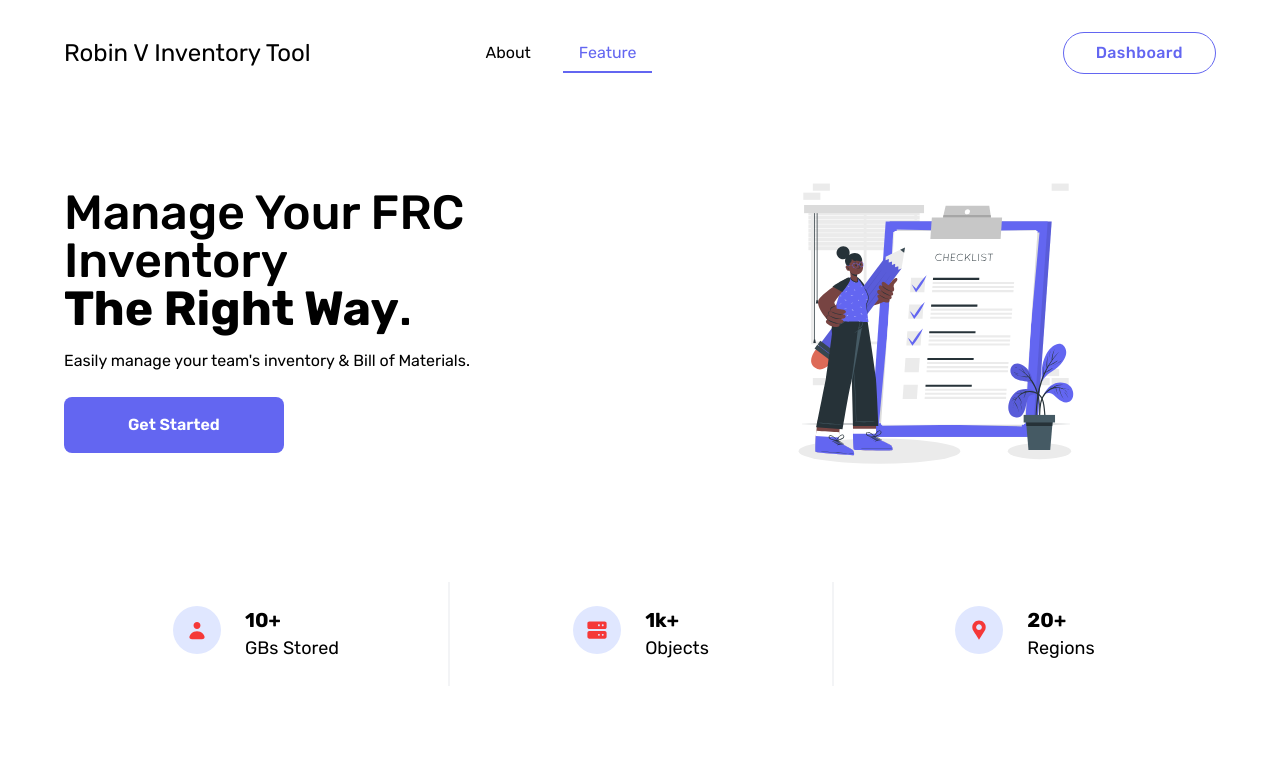
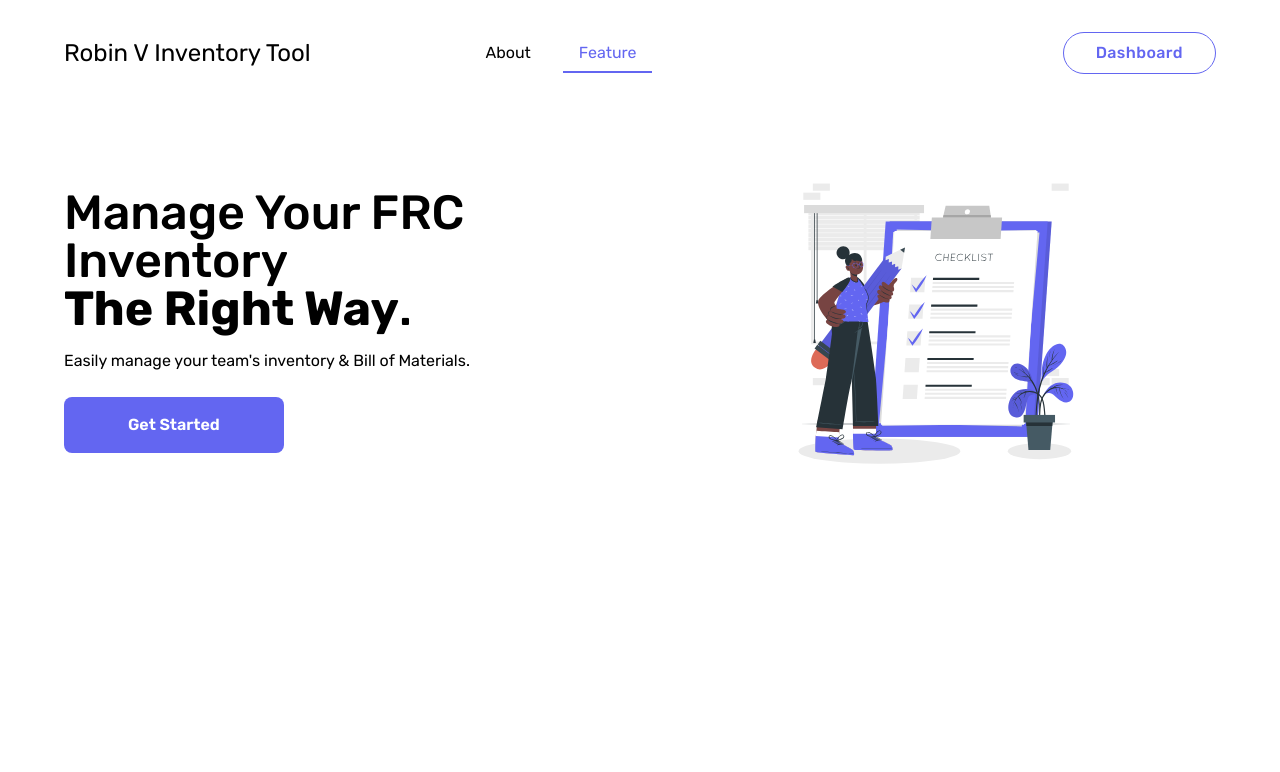
Before and after one commit to dstarner/frcbom.com, a Next.js app: page / in a window 1280 px wide. Shown: the top 772 px of the page. Built offline with nearby package versions, Linux system fonts and the light colour scheme.

Commit message:
decent first attempt

```diff
--- a/components/Hero.js
+++ b/components/Hero.js
@@ -3,21 +3,21 @@ import Image from "next/image";
 import ButtonPrimary from "./misc/ButtonPrimary";
 const Hero = ({
   listUser = [
-    {
-      name: "GBs Stored",
-      number: "10",
-      icon: "/assets/Icon/heroicons_sm-user.svg",
-    },
-    {
-      name: "Objects",
-      number: "1k",
-      icon: "/assets/Icon/bx_bxs-server.svg",
-    },
-    {
-      name: "Regions",
-      number: "20",
-      icon: "/assets/Icon/gridicons_location.svg",
-    },
+    // {
+    //   name: "GBs Stored",
+    //   number: "10",
+    //   icon: "/assets/Icon/heroicons_sm-user.svg",
+    // },
+    // {
+    //   name: "Objects",
+    //   number: "1k",
+    //   icon: "/assets/Icon/bx_bxs-server.svg",
+    // },
+    // {
+    //   name: "Regions",
+    //   number: "20",
+    //   icon: "/assets/Icon/gridicons_location.svg",
+    // },
   ],
 }) => {
   return (
--- a/components/Layout/Header.js
+++ b/components/Layout/Header.js
@@ -21,7 +21,7 @@ const Header = () => {
       >
         <nav className="max-w-screen-xl px-6 sm:px-8 lg:px-16 mx-auto grid grid-flow-col py-3 sm:py-4">
           <div className="col-start-1 col-end-2 flex items-center">
-            <h1 class="text-2xl">Robin V Inventory Tool</h1>
+            <h1 className="text-2xl">Robin V Inventory Tool</h1>
           </div>
           <ul className="hidden lg:flex col-start-4 col-end-8 text-black  items-center">
             <LinkScroll
```
